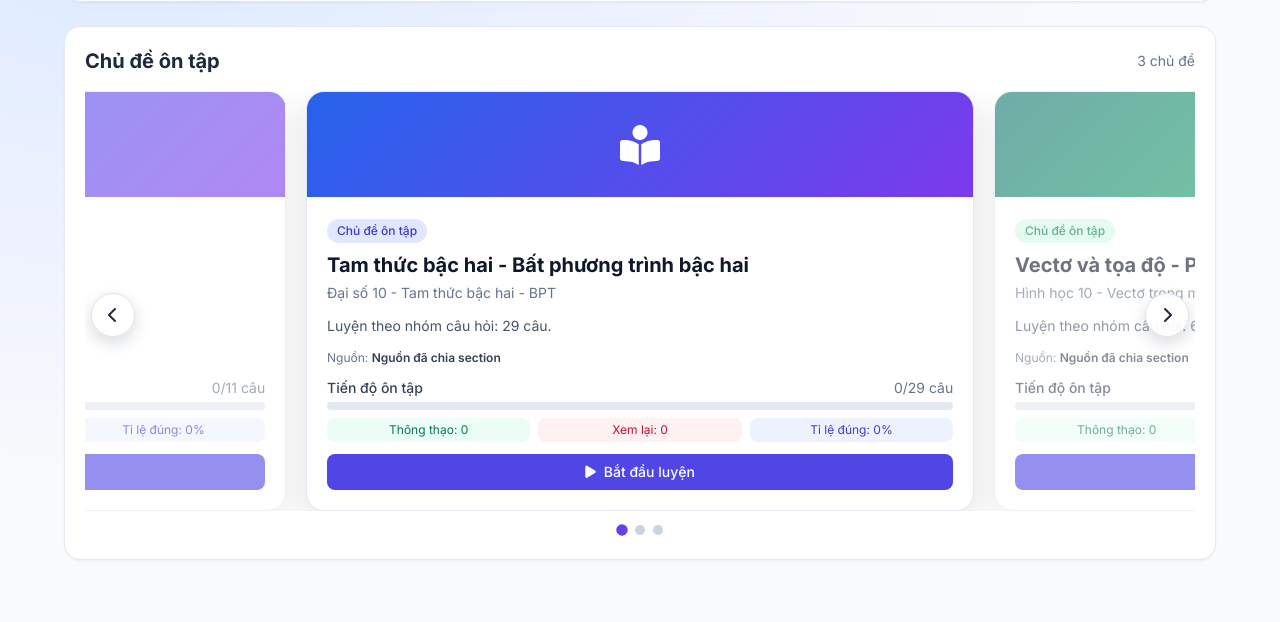
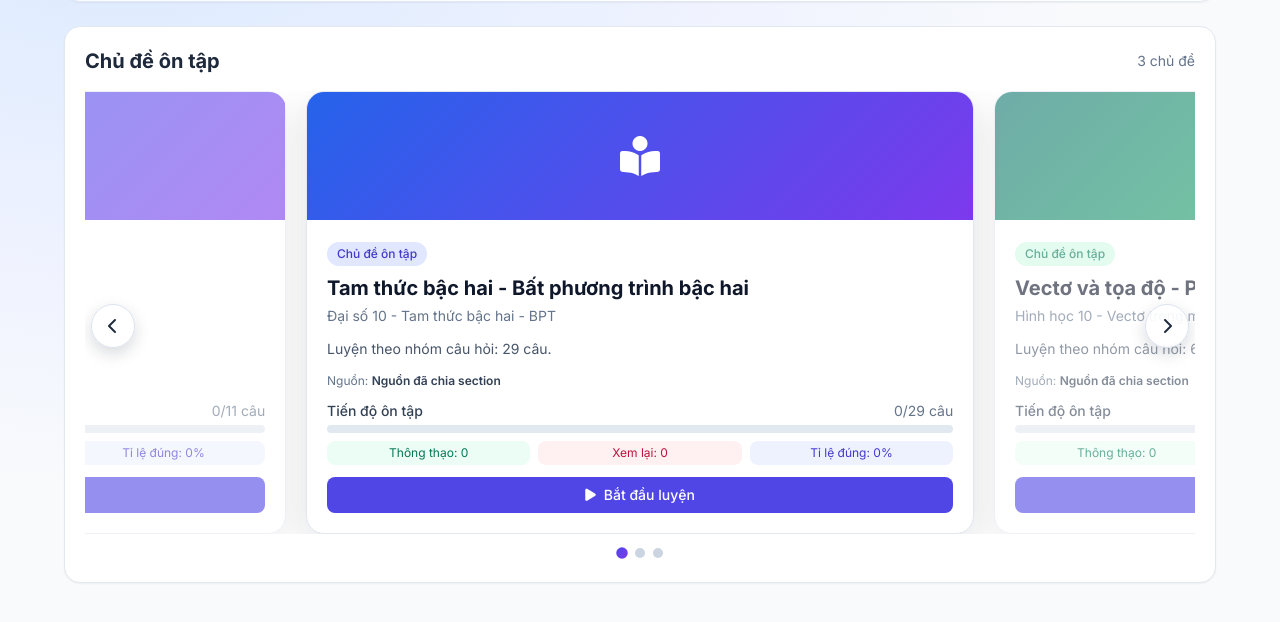
Before and after one commit to torannn/hoclieutoan, a website: page BankOnTap/index.html in a window 1280 px wide. Shown: the part 156-778 px from the top of the page. Drawn offline with nearby package versions, Linux system fonts and the light colour scheme; no server answers.

Commit message:
hotfix card

```diff
--- a/BankOnTap/index.html
+++ b/BankOnTap/index.html
@@ -24,13 +24,14 @@
     }
     .embla { overflow: hidden; position: relative; }
     .embla__viewport { overflow: hidden; width: 100%; }
-    .embla__container { display: flex; user-select: none; -webkit-tap-highlight-color: transparent; }
-    .embla__slide { position: relative; flex: 0 0 92%; min-width: 0; padding: 0 10px; transition: transform .28s ease, opacity .28s ease; }
+    .embla__container { display: flex; align-items: stretch; user-select: none; -webkit-tap-highlight-color: transparent; }
+    .embla__slide { position: relative; flex: 0 0 92%; min-width: 0; padding: 0 10px; transition: transform .28s ease, opacity .28s ease; display: flex; flex-direction: column; }
     @media (min-width: 768px) { .embla__slide { flex: 0 0 62%; } }
     .embla__slide:not(.is-selected) { transform: scale(.93); opacity: .6; }
     .embla__slide.is-selected { transform: scale(1); opacity: 1; }
     .topic-card {
-      height: 420px;
+      flex: 1;
+      min-height: 440px;
       border-radius: 18px;
       overflow: hidden;
       background: #fff;
```
